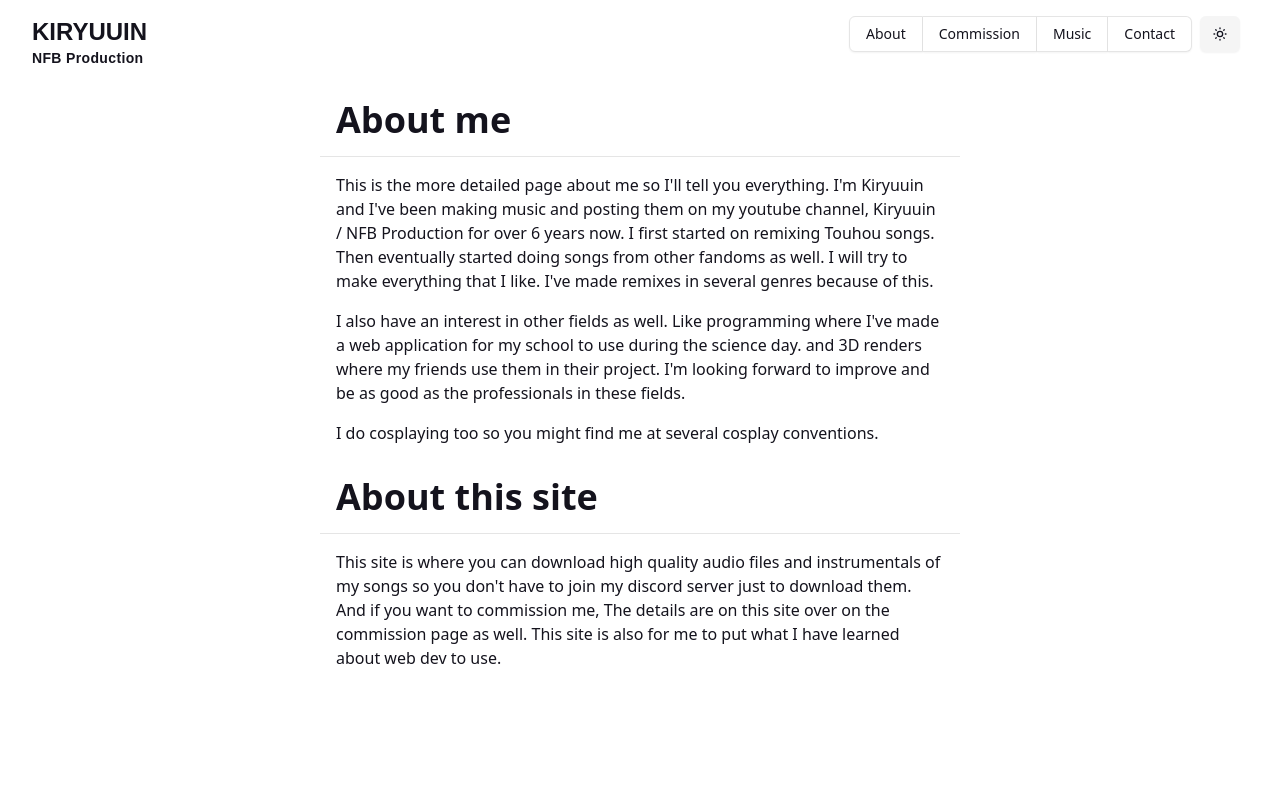
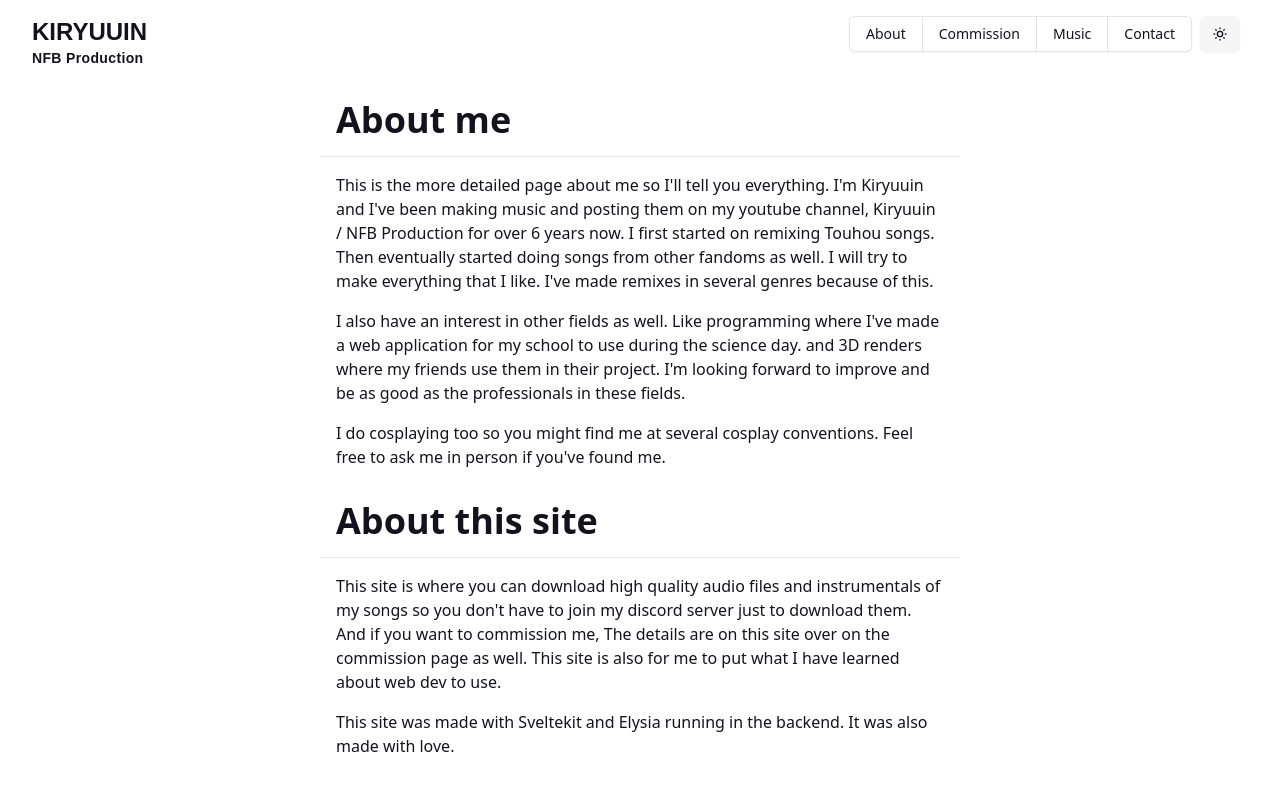
Before and after one commit to KiryuuinNFB/Kiryuuinsite, a SvelteKit app: page /about in a window 1280 px wide. Shown: the top 790 px of the page. Built offline with nearby package versions, Linux system fonts and the light colour scheme.

Commit message:
changed something idk

```diff
--- a/src/routes/(main)/about/+page.svelte
+++ b/src/routes/(main)/about/+page.svelte
@@ -24,7 +24,7 @@
 					professionals in these fields.
 				</p>
 				<p class="pt-4">
-					I do cosplaying too so you might find me at several cosplay conventions.
+					I do cosplaying too so you might find me at several cosplay conventions. Feel free to ask me in person if you've found me.
 				</p>
 			</div>
 		</div>
@@ -37,6 +37,9 @@
 					just to download them. And if you want to commission me, The details are on this site over
 					on the commission page as well. This site is also for me to put what I have learned about web dev to use.
 				</p>
+				<p class="pt-4">
+					This site was made with Sveltekit and Elysia running in the backend. It was also made with love.
+				</p>
 			</div>
 		</div>
 	</div>
```
